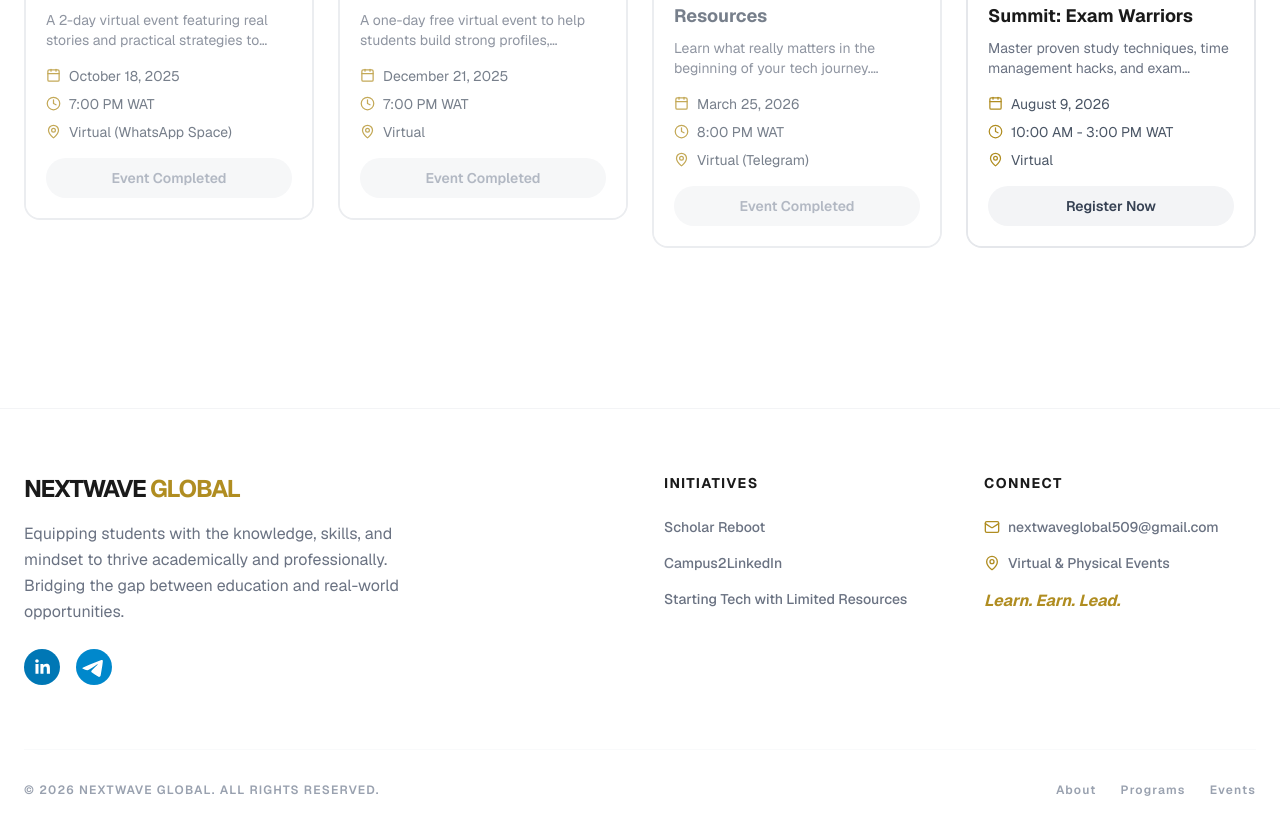
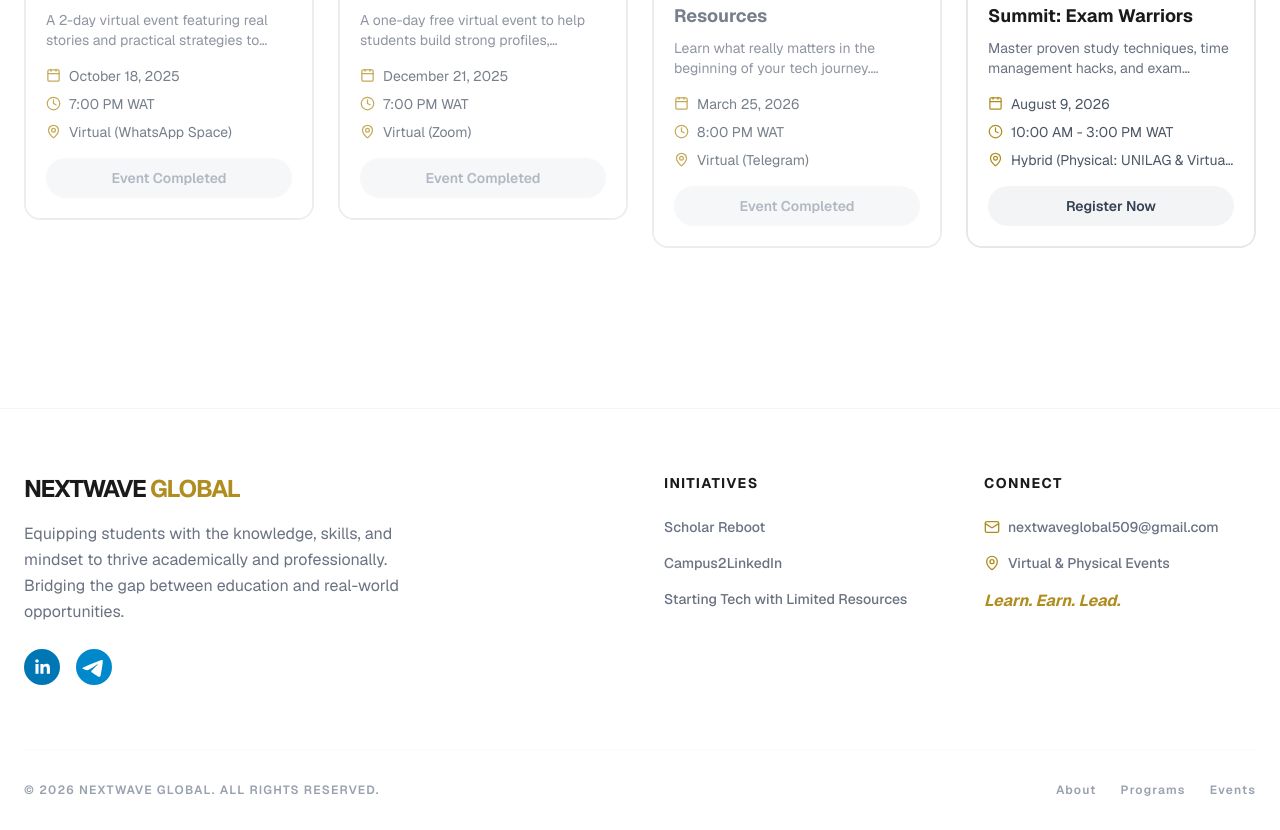
Before and after one commit to georgegoodluck/nextwave, a Next.js app: page / in a window 1280 px wide. Shown: the part 2700-3530 px from the top of the page. Built offline with nearby package versions, Linux system fonts and the light colour scheme.

Commit message:
feat: mark scholar reboot and campus2linkedin as past events

```diff
--- a/data/events.ts
+++ b/data/events.ts
@@ -10,10 +10,13 @@ export const UPCOMING_EVENTS: Event[] = [
     date: "October 18, 2025",
     time: "7:00 PM WAT",
     venue: "Virtual (WhatsApp Space)",
-    capacity: 500,
-    registered: 423,
     price: "Free",
-    speakers: ["Amoo Covenant", "Omotosho John", "Ogunsakin Tobiloba", "Adefuye Oreoluwa"],
+    speakers: [
+      "Amoocovenant",
+      "Omotosho John",
+      "Ogunsakin Tobiloba",
+      "Adefuye Oreoluwa",
+    ],
     status: "Past",
     image: "/events/scholars_reboot.jpg",
   },
@@ -25,9 +28,7 @@ export const UPCOMING_EVENTS: Event[] = [
     category: "Learn",
     date: "December 21, 2025",
     time: "7:00 PM WAT",
-    venue: "Virtual",
-    capacity: 1000,
-    registered: 847,
+    venue: "Virtual (Zoom)",
     price: "Free",
     speakers: ["Okewoye Unique", "Bliss Eniobayan"],
     status: "Past",
@@ -42,8 +43,6 @@ export const UPCOMING_EVENTS: Event[] = [
     date: "March 25, 2026",
     time: "8:00 PM WAT",
     venue: "Virtual (Telegram)",
-    capacity: 300,
-    registered: 267,
     price: "Free",
     speakers: ["Temiloluwa Gboyega"],
     status: "Past",
@@ -57,9 +56,7 @@ export const UPCOMING_EVENTS: Event[] = [
     category: "Learn",
     date: "August 9, 2026",
     time: "10:00 AM - 3:00 PM WAT",
-    venue: "Virtual",
-    capacity: 800,
-    registered: 623,
+    venue: "Hybrid (Physical: UNILAG & Virtual: Zoom)",
     price: "Free",
     speakers: ["Prof. Funmi Adebayo", "Emeka Nwosu"],
     status: "Upcoming",
--- a/types/events.ts
+++ b/types/events.ts
@@ -6,8 +6,6 @@ export interface Event {
   date: string;
   time: string;
   venue: string;
-  capacity: number;
-  registered: number;
   price: string;
   speakers: string[];
   status: string;
```
